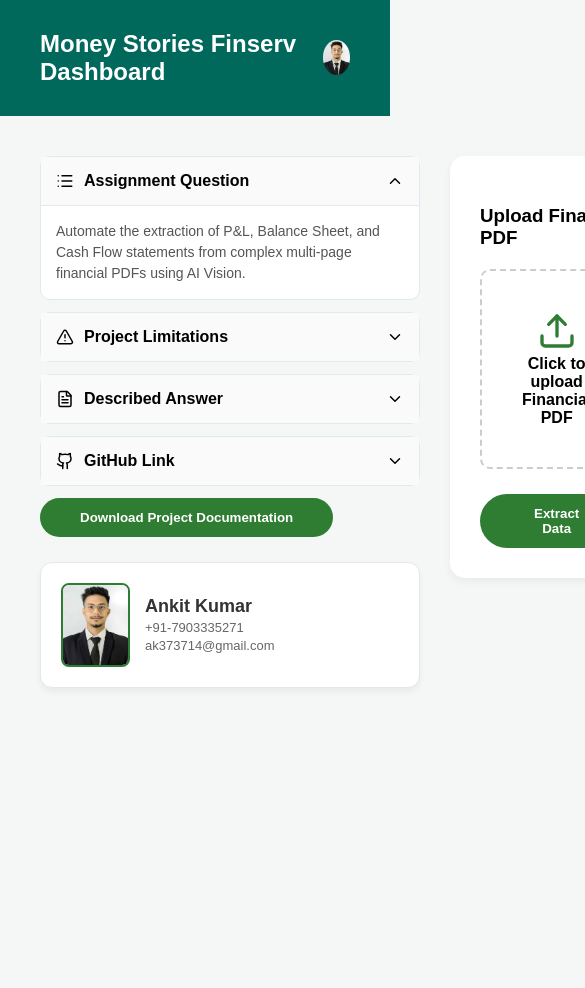
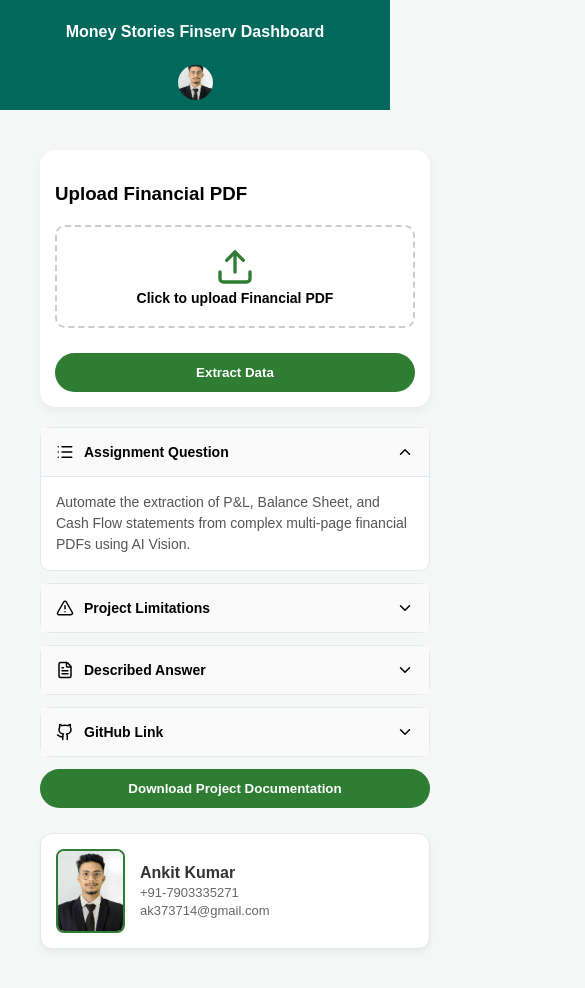
Before and after one commit to kmarankit/Money-Stories-Final, a React (Create React App) app in the folder frontend/: page / in a window 390 px wide. Shown: the top 988 px of the page, 585 px wide, since content can reach past the window. Before the commit the page ends 844 px from the top, so only its background shows below. Built offline with nearby package versions, Linux system fonts and the light colour scheme.

Commit message:
responsibness

```diff
--- a/frontend/src/App.css
+++ b/frontend/src/App.css
@@ -73,3 +73,111 @@ body { margin: 0; background: var(--bg); font-family: sans-serif; }
   from { opacity: 0; transform: translateY(5px); }
   to { opacity: 1; transform: translateY(0); }
 }
+/* ============================= */
+/* RESPONSIVE IMPROVEMENTS       */
+/* ============================= */
+
+/* Make grid responsive */
+.dashboard-grid {
+  display: grid;
+  grid-template-columns: 280px 1fr;
+  gap: 20px;
+}
+
+/* Tablet */
+@media (max-width: 1024px) {
+  .dashboard-grid {
+    grid-template-columns: 1fr;
+  }
+
+  .info-side {
+    order: 2;
+  }
+
+  .upload-side {
+    order: 1;
+  }
+}
+
+/* Mobile */
+@media (max-width: 768px) {
+
+  .navbar h2 {
+    font-size: 18px;
+    text-align: center;
+  }
+
+  .nav-inner {
+    flex-direction: column;
+    gap: 10px;
+  }
+
+  .upload-card,
+  .result-card,
+  .sidebar-profile-card {
+    padding: 15px;
+  }
+
+  .upload-dropzone {
+    padding: 20px;
+  }
+
+  .btn-primary,
+  .btn-success {
+    width: 100%;
+  }
+
+  .dropdown-header {
+    font-size: 14px;
+  }
+
+  .profile-name-text {
+    font-size: 16px;
+  }
+
+  .profile-detail {
+    font-size: 13px;
+  }
+}
+
+/* Small Mobile */
+@media (max-width: 480px) {
+
+  .navbar {
+    padding: 10px;
+  }
+
+  .navbar h2 {
+    font-size: 16px;
+  }
+
+  .nav-avatar {
+    width: 35px;
+    height: 35px;
+  }
+
+  .upload-dropzone {
+    font-size: 14px;
+  }
+
+  .progress-container {
+    height: 6px;
+  }
+
+  .loading-log-text {
+    font-size: 13px;
+    text-align: center;
+  }
+}
+
+/* Make table scrollable horizontally */
+.table-wrapper {
+  width: 100%;
+  overflow-x: auto;
+}
+
+/* Prevent table from breaking layout */
+.data-table {
+  min-width: 600px;
+  border-collapse: collapse;
+}
--- a/frontend/src/App.js
+++ b/frontend/src/App.js
@@ -13,9 +13,9 @@ const SideInfoDropdowns = () => {
   const [openIndex, setOpenIndex] = useState(0);
   const items = [
     { title: 'Assignment Question', icon: <List size={18}/>, content: 'Automate the extraction of P&L, Balance Sheet, and Cash Flow statements from complex multi-page financial PDFs using AI Vision.' },
-    { title: 'Project Limitations', icon: <AlertTriangle size={18}/>, content: 'Maximum file size is 50MB. AI parsing credits are limited. Accuracy depends on the scan quality.' },
+    { title: 'Project Limitations', icon: <AlertTriangle size={18}/>, content: 'Maximum file size is 20MB. AI parsing credits are limited. Accuracy depends on the scan quality.' },
     { title: 'Described Answer', icon: <FileText size={18}/>, content: 'Frontend:-React.js,Tailwind CSS,Flowbite | Backend:-Python, FastAPI, Uvicorn,python-dotenv,Gemini 2.5 Flash, LlamaParse,Camelot ' },
-    { title: 'GitHub Link', icon: <Github size={18}/>, content: <a href="https://github.com/ankit-kumar" target="_blank" rel="noreferrer" className="green-link">View Repository</a> },
+    { title: 'GitHub Link', icon: <Github size={18}/>, content: <a href="https://github.com/kmarankit/Money-Stories-Final/" target="_blank" rel="noreferrer" className="green-link">View Repository</a> },
   ];
   const handleDownloadDocumentation = () => {
     const link = document.createElement('a');
```
